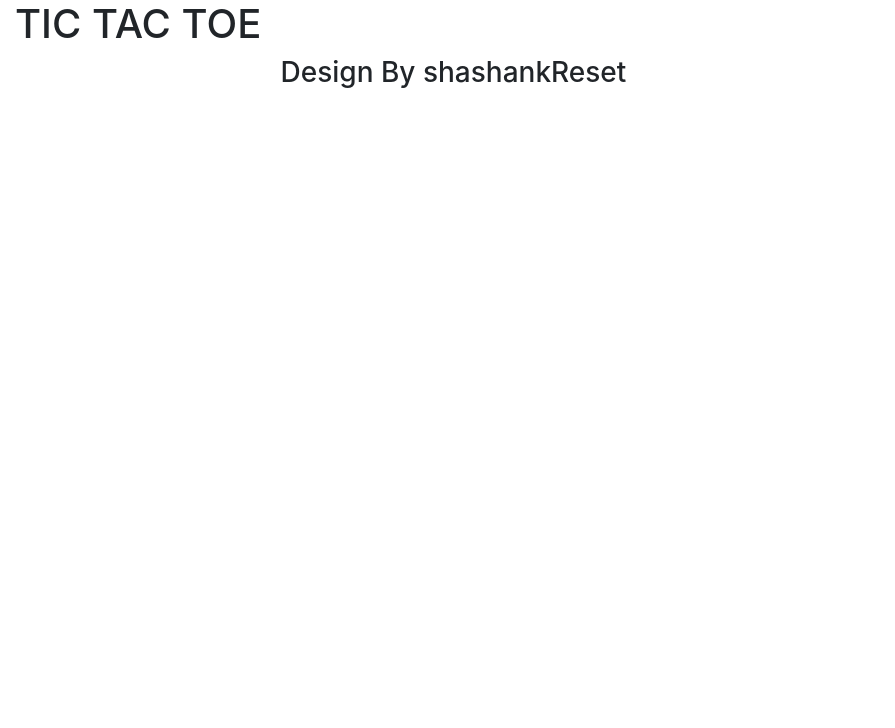
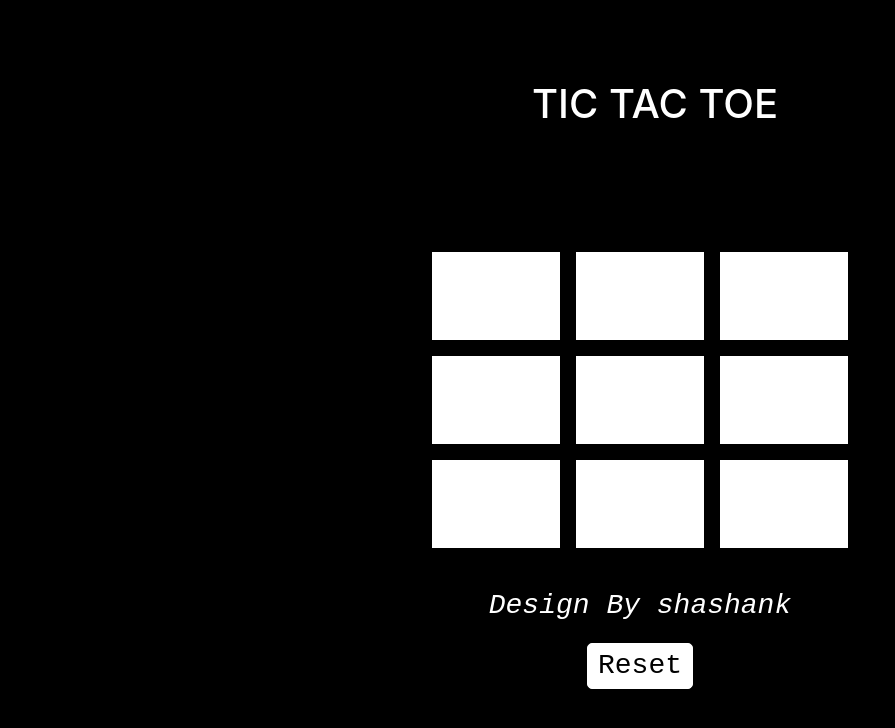
Before and after one commit to shashank-kumar-saxena/TIC-TAC-TOE, a plain HTML site: page index.html in a window 1280 px wide. Shown: the whole page, without its empty margins (0-895 px from the left). Drawn offline with nearby package versions, Linux system fonts and the light colour scheme.

Commit message:
Update index.html

```diff
--- a/index.html
+++ b/index.html
@@ -4,8 +4,8 @@
     <meta charset="UTF-8">
     <meta http-equiv="X-UA-Compatible" content="IE=edge">
     <meta name="viewport" content="width=device-width, initial-scale=1.0">
-    <link rel="stylesheet" href="css and bootsarap\bootstrap.css" type='text/css'>
-    <link rel="stylesheet" href="css and bootsarap\XO.css" type="text/css">
+    <link rel="stylesheet" href="css\bootstrap.css" type='text/css'>
+    <link rel="stylesheet" href="css\XO.css" type="text/css">
     <title>TIC TAC TOE</title>
 </head>
 <body>
```
